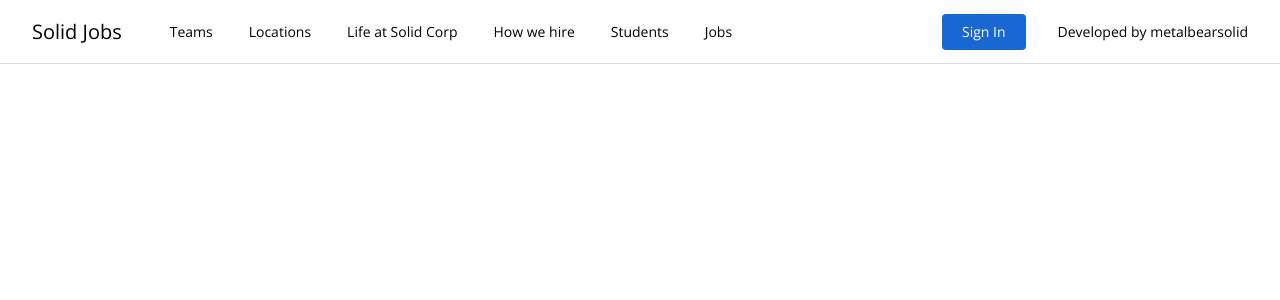
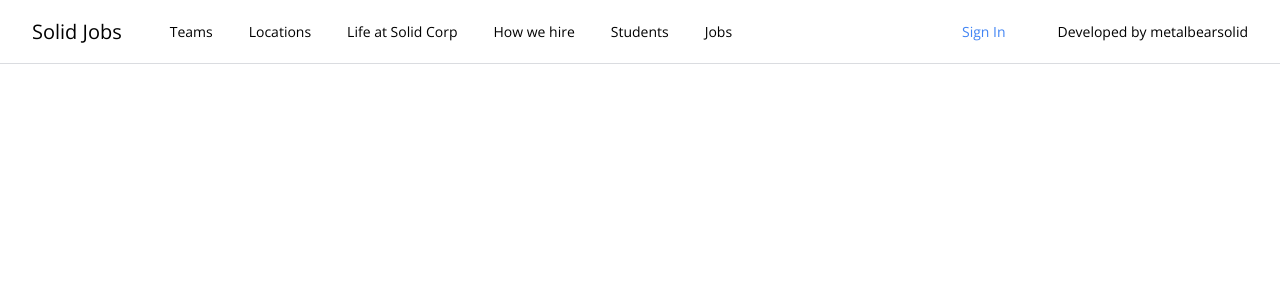
Before and after one commit to metalbears0lid/job-search, a Vue app: page / in a window 1280 px wide. Shown: the top 300 px of the page. Built offline with nearby package versions, Linux system fonts and the light colour scheme; the HTML template or start-up script is replaced by a standard one.

Commit message:
give option to create 2 different types of buttons

```diff
--- a/src/components/ActionButton.vue
+++ b/src/components/ActionButton.vue
@@ -1,6 +1,6 @@
 <template>
   <button
-    class="border-0 rounded px-5 py-2 font-medium text-white bg-brand-blue-1 hover:shadow-blue"
+    :class="buttonClass"
   >
     {{ text }}
   </button>
@@ -9,6 +9,25 @@
 <script>
 export default {
   name: 'ActionButton',
-  props: ['text']
+  props: ['text', 'isPrimary'],
+  computed: {
+    buttonClass() {
+      return {primary: this.isPrimary, secondary: !this.isPrimary}
+    }
+  }
 }
 </script>
+
+<style scoped>
+button {
+  @apply rounded px-5 py-2 font-medium
+}
+
+.primary {
+  @apply border-0 text-white bg-brand-blue-1 hover:shadow-blue
+}
+
+.secondary {
+  @apply text-brand-blue-2 bg-transparent hover:text-white hover:bg-brand-blue-2
+}
+</style>
--- a/src/components/MainNav.vue
+++ b/src/components/MainNav.vue
@@ -20,7 +20,7 @@
         </div>
         <div class="ml-auto flex h-full items-center">
           <profile-image v-if="isLoggedIn" />
-          <action-button v-else text="Sign In" @click="toggleLogin" />
+          <action-button v-else text="Sign In" :is-primary="false" @click="toggleLogin" />
           <h2 class="ml-8 flex h-full items-center">Developed by {{ author }}</h2>
         </div>
       </div>
--- a/tailwind.config.js
+++ b/tailwind.config.js
@@ -11,6 +11,7 @@ module.exports = {
       colors: {
         'brand-gray-1': '#dadce0',
         'brand-blue-1': '#1967d2',
+        'brand-blue-2': '#4285f4',
         'brand-green-1': '#137333'
       },
       boxShadow: {
```
